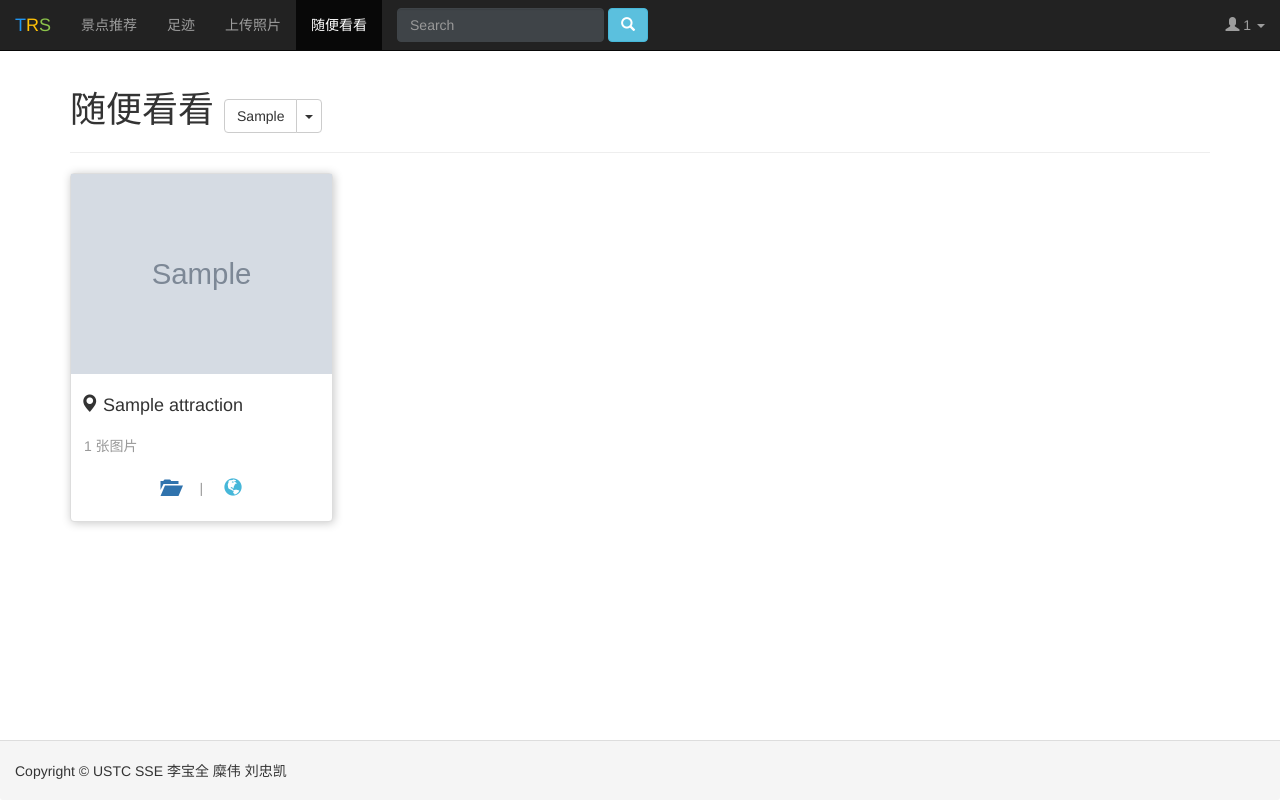
After one commit to libaoquan95/TRS, a Django app: template templates/random.html in a window 1280 px wide. The commit adds this page. Run offline with Django 3.2, Linux system fonts and the light colour scheme; the template is opened without the code that fills it: most values are stand-ins (such as "Sample title", 1, 10 or a date in 2020); grey boxes marked "Sample" are stand-in pictures; some libraries are stand-ins or nearby versions.

Commit message:
新增随机推荐功能

```diff
--- a/Attraction/urls.py
+++ b/Attraction/urls.py
@@ -7,4 +7,5 @@ urlpatterns = [
     path('recommend/<int:provinceId>', attractionView.recommend),
     path('album/<int:provinceId>/<int:clusterId>/<int:pageNum>', attractionView.AttractionAlbum),
     path('map/<int:provinceId>/<int:clusterId>', attractionView.AttractionMap),
+    path('random/<int:provinceId>', attractionView.random)
 ]
--- a/templates/base_header.html
+++ b/templates/base_header.html
@@ -55,7 +55,7 @@
                     <li {% block recommendHeaderTag %} {% endblock %}><a href="/attraction/recommend/0">景点推荐</a></li>
                     <li {% block footprintHeaderTag %} {% endblock %}><a href="/">足迹</a></li>
                     <li> <a data-toggle="modal" data-target="#uploadPhotoModal">上传照片</a></li>
-                    <li {% block randomHeaderTag %} {% endblock %}><a href="/attraction/random/">随便看看</a></li>
+                    <li {% block randomHeaderTag %} {% endblock %}><a href="/attraction/random/14">随便看看</a></li>
                     {% block currentHeaderTag %} {% endblock %}
                 </ul>
 
--- /dev/null
+++ b/templates/random.html
@@ -0,0 +1,61 @@
+{% extends "base.html" %}
+
+{% block title %}随便看看{% endblock %}
+
+{% block randomHeaderTag %}class="active"{% endblock %}
+
+{% block headerUserName %}{{ uid }}{% endblock %}
+
+{% block mainBody %}
+
+<div class="container mainBody">
+    <div class="row">
+        <div class="col-md-12">
+            <div class="page-header">
+                <h1>随便看看
+                    <small>
+                        <!-- Split button -->
+                        <div class="btn-group">
+                            <button type="button" class="btn btn-default">{{ recommendArea }}</button>
+                            <button type="button" class="btn btn-default dropdown-toggle" data-toggle="dropdown" aria-haspopup="true" aria-expanded="false">
+                            <span class="caret"></span>
+                            <span class="sr-only">Toggle Dropdown</span>
+                            </button>
+                            <ul class="dropdown-menu">
+                                <!--<li><a href="/attraction/recommend/0">全国</a></li>-->
+                                <li role="separator" class="divider"></li>
+                                {% for p in provinces %}
+                                <li><a href="/attraction/recommend/{{p.id}}">{{p.name}}</a></li>
+                                {% endfor %}
+                            </ul>
+                        </div>
+                    </small>
+                </h1>
+            </div>
+        </div>
+    </div>
+    <div class="row">
+        {% for a in attractions%}
+        <div class="col-md-3">
+            <div class="thumbnail cardShadow">
+                <img src="{{ a.imageUrl }}" alt="" onerror="javascript:this.src='/static/img/temp.svg';" class="miniImg img-rounded">
+                <div class="caption">
+                    <h4><span class="glyphicon glyphicon-map-marker"></span> {{ a.provinceName }}</h4>
+                    <p><span class="glyphicon  colorDefault"></span> <span class="colorDefault">{{ a.photosCount }} 张图片</span></p>
+                    <p class="cardButtomArea">
+                        <a href="/attraction/album/{{a.provinceId}}/{{a.clusterId}}/1" class="btn btn-lg colorPrimary" role="button" data-toggle="tooltip" data-placement="top"  title="景点相册">
+                            <span class="glyphicon glyphicon-folder-open"></span>
+                        </a>
+                        <span class="colorDefault">|</span>
+                        <a href="/attraction/map/{{a.provinceId}}/{{a.clusterId}}" class="btn btn-lg colorInfo" role="button" data-toggle="tooltip" data-placement="top" title="景点地图">
+                            <span class="glyphicon glyphicon-globe"></span>
+                        </a>
+                    </p>
+                </div>
+            </div>
+        </div>
+        {% endfor %}
+    </div>
+</div>
+
+{% endblock %}
```
Also changed, not shown: Attraction/models.py (+23 -0 lines), Attraction/views.py (+37 -0 lines).
